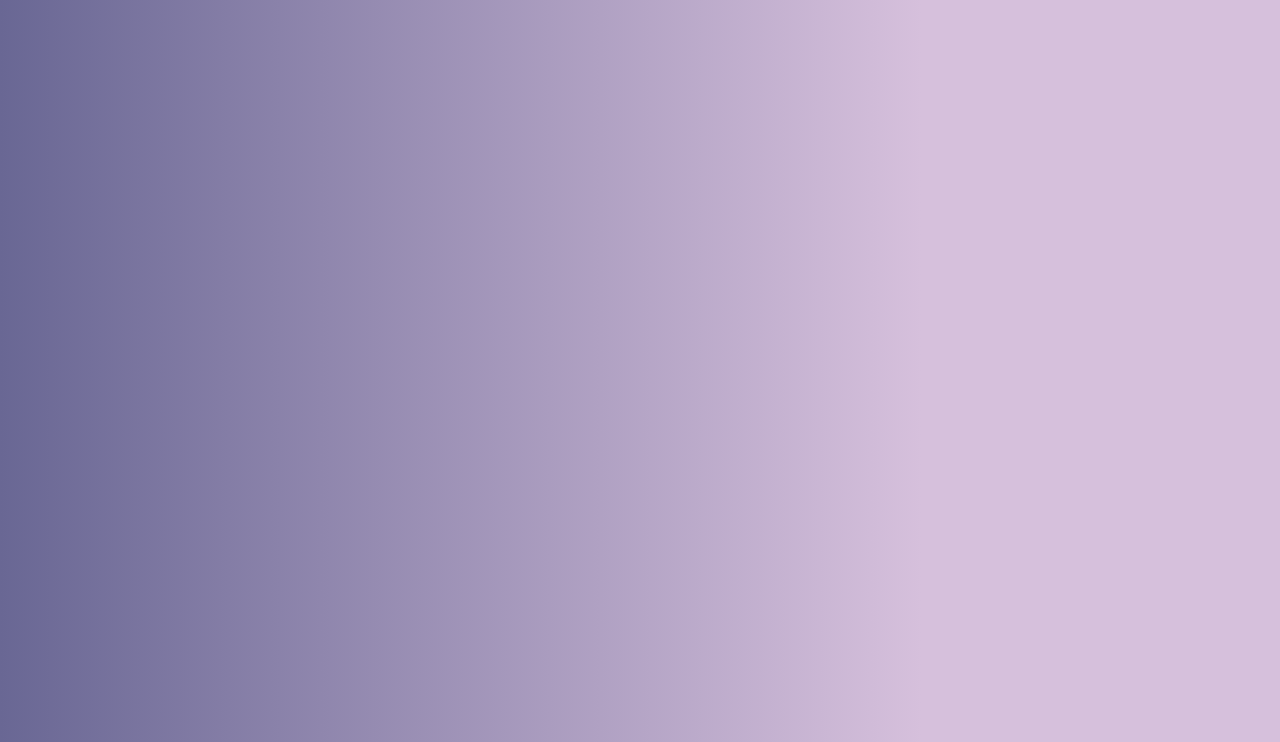
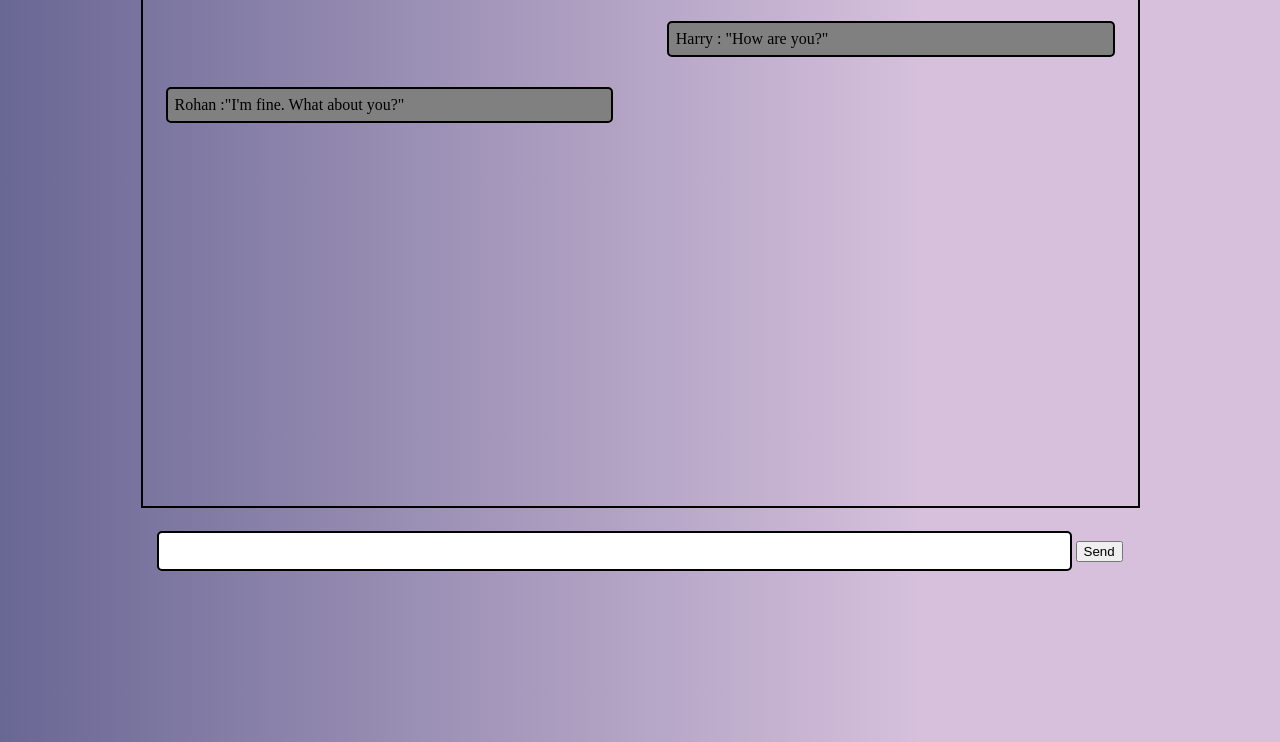
Before and after one commit to RakshandaM/Chat-Application, a plain HTML site: page index.html in a window 1280 px wide. Shown: the part 74-816 px from the top of the page. Drawn offline with Linux system fonts and the light colour scheme.

Commit message:
Update index.html

```diff
--- a/index.html
+++ b/index.html
@@ -11,5 +11,21 @@
     <nav>
         <img class="logo" src="img1.png" alt="error">
     </nav>
+    <div class="container">
+        <div class="message right">Harry : "How are you?"</div>
+        <div class="message left">Rohan :"I'm fine. What about you?"</div>
+    </div>
+
+    <div class="send">
+        <form action="#" id="send-container">
+            <input type="text" name="messageInp" id="messageInp">
+            <button class="btn" type="submit">Send</button>
+
+
+        </form>
+
+
+    </div>
+
 </body>
 </html>
```
